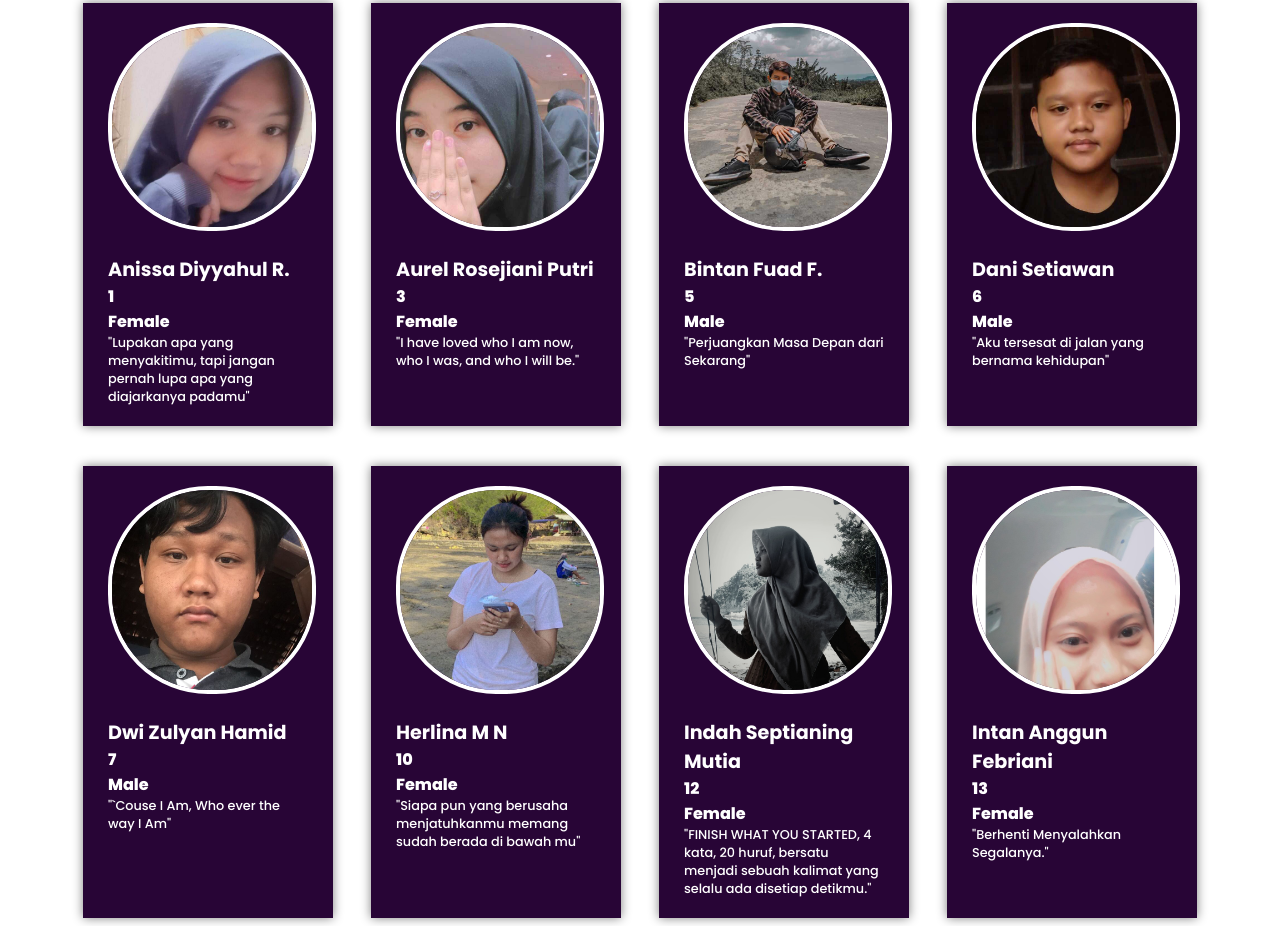
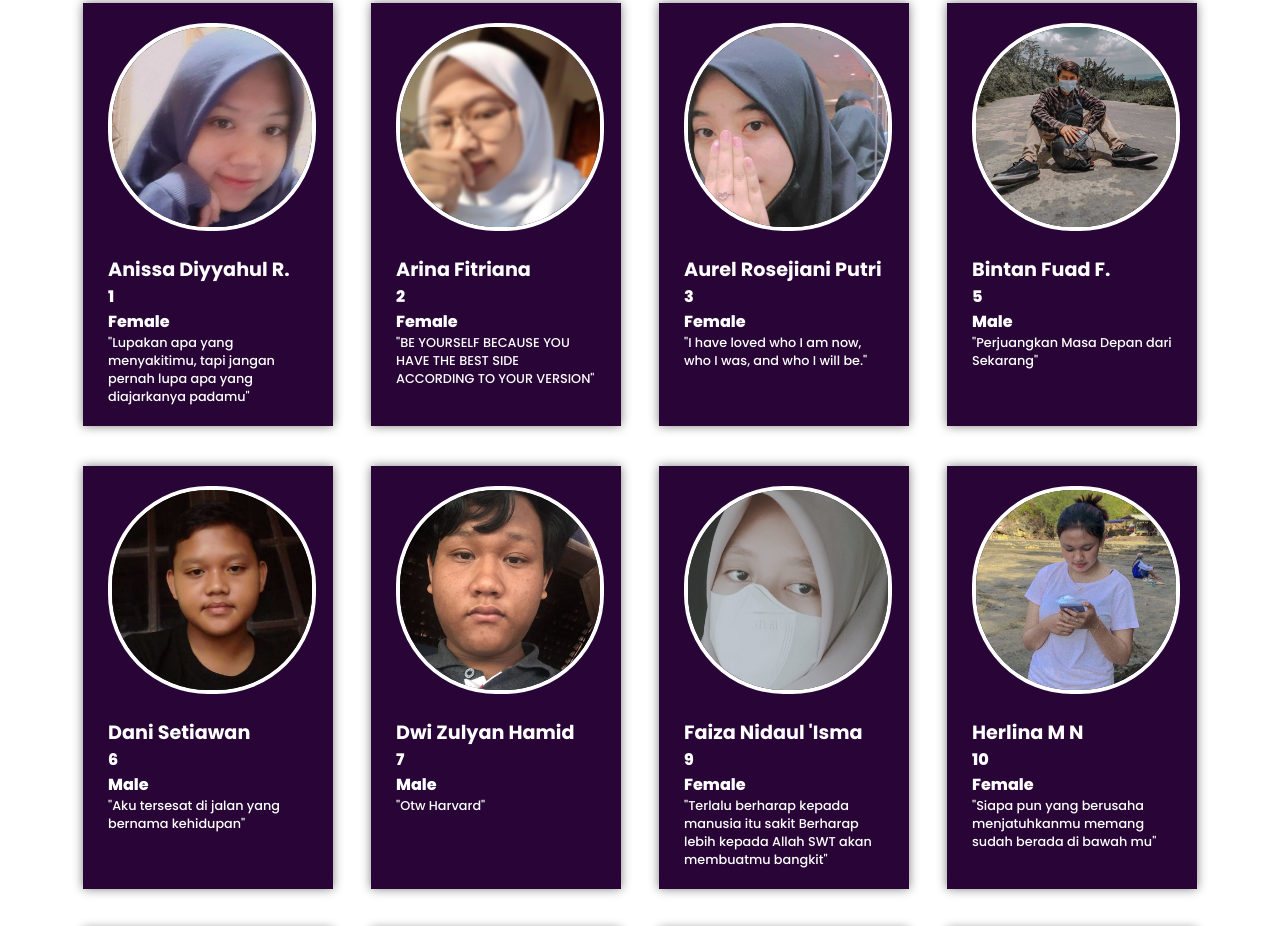
Before and after one commit to tkj4/portfolio.kelas, a plain HTML site: page docs/profile.html in a window 1280 px wide. Shown: the part 225-1151 px from the top of the page. Drawn offline with Linux system fonts and the light colour scheme.

Commit message:
add more profiles for Arina and Faiza

```diff
--- a/docs/profile.html
+++ b/docs/profile.html
@@ -54,6 +54,17 @@
             </div>
             <div class="card">
                 <div class="card-wrap">
+                    <img src="./img/Arina.jpg" alt="">
+                    <div class="title-wrap">
+                        <h2 class="name">Arina Fitriana</h2>
+                        <p class="absen">2</p>
+                        <p class="gender">Female</p>
+                        <p class="quote">"BE YOURSELF BECAUSE YOU HAVE THE BEST SIDE ACCORDING TO YOUR VERSION"</p>
+                    </div>
+                </div>
+            </div>
+            <div class="card">
+                <div class="card-wrap">
                     <img src="./img/Aurel.jpeg" alt="">
                     <div class="title-wrap">
                         <h2 class="name">Aurel Rosejiani Putri</h2>
@@ -92,7 +103,20 @@
                         <h2 class="name">Dwi Zulyan Hamid</h2>
                         <p class="absen">7</p>
                         <p class="gender">Male</p>
-                        <p class="quote">"`Couse I Am, Who ever the way I Am"</p>
+                        <p class="quote">"Otw Harvard"
+                        </p>
+                    </div>
+                </div>
+            </div>
+            <div class="card">
+                <div class="card-wrap">
+                    <img src="./img/Faiza.jpg" alt="">
+                    <div class="title-wrap">
+                        <h2 class="name">Faiza Nidaul 'Isma</h2>
+                        <p class="absen">9</p>
+                        <p class="gender">Female</p>
+                        <p class="quote">"Terlalu berharap kepada manusia itu sakit Berharap lebih kepada Allah SWT akan
+                            membuatmu bangkit"</p>
                     </div>
                 </div>
             </div>
```
Also changed, not shown: docs/img/Arina.jpg (added), docs/img/Faiza.jpg (added).
